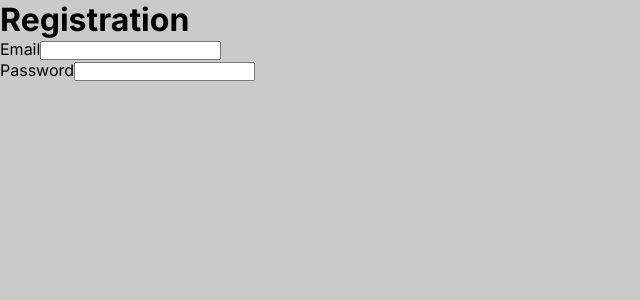
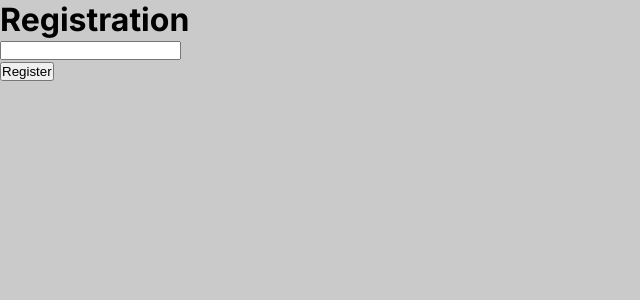
Before and after one commit to Taps73r/OnlineShop, a Next.js app: page /registration in a window 1280 px wide. Shown: the top 300 px of the page, without its empty margins (0-640 px from the left). Built offline with nearby package versions, Linux system fonts and the light colour scheme.

Commit message:
Create 1 input

```diff
--- a/src/components/Registration/RegistrationForm/RegistrationForm.tsx
+++ b/src/components/Registration/RegistrationForm/RegistrationForm.tsx
@@ -8,26 +8,21 @@ import { IRegisterFields } from "@/interface/registration.interface";
 
 export function RegistrationForm(): JSX.Element {
     const { register, handleSubmit } = useForm<IRegisterFields>();
-    const onSubmit: SubmitHandler<IRegisterFields> = (data) =>
-        console.log(data);
+    const onSubmit: SubmitHandler<IRegisterFields> = (data) => alert(data.name);
 
     return (
         <form onSubmit={handleSubmit(onSubmit)}>
             <h1>Registration</h1>
             <div>
-                <label htmlFor="email">Email</label>
                 <input
-                    {...(register("name"),
-                    {
+                    {...register("name", {
                         required: true,
                     })}
                     type="text"
                 />
             </div>
-            <div>
-                <label htmlFor="password">Password</label>
-                <input type="password" name="password" />
-            </div>
+
+            <button>Register</button>
         </form>
     );
 }
```
